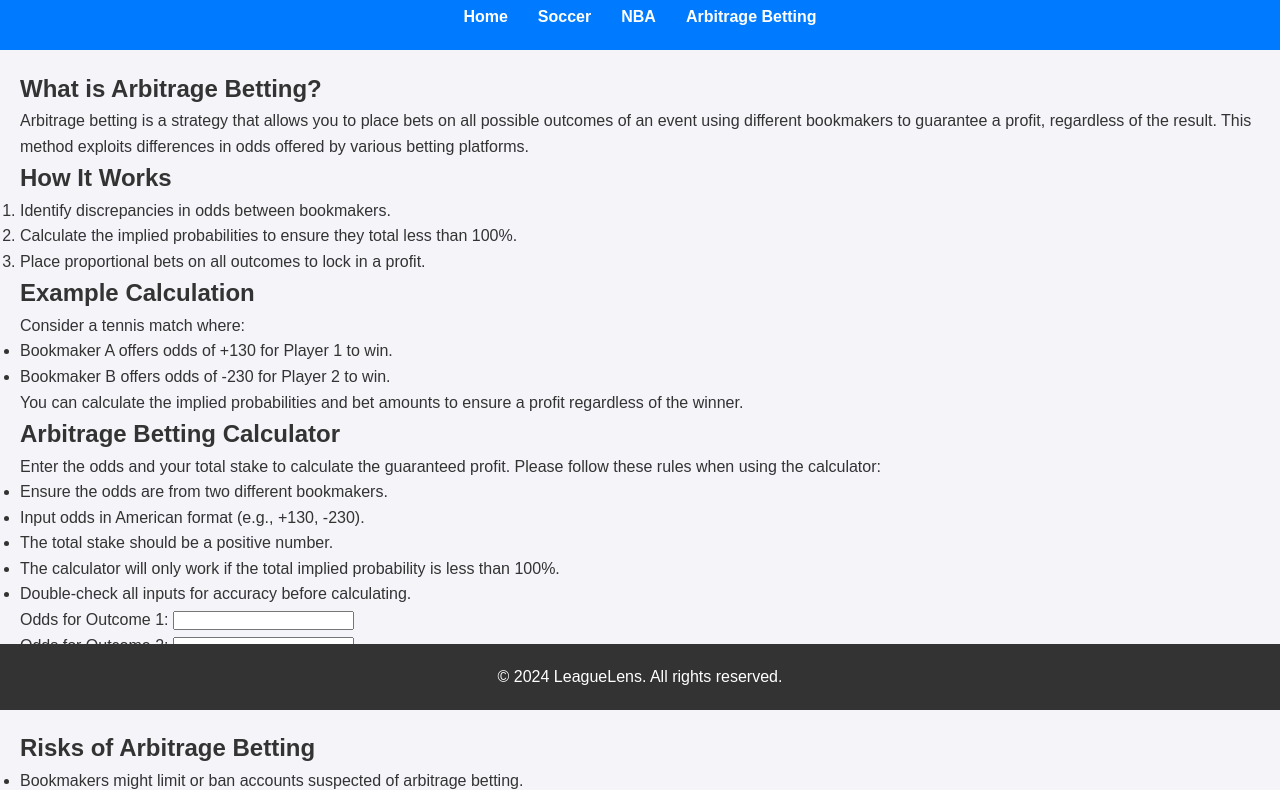
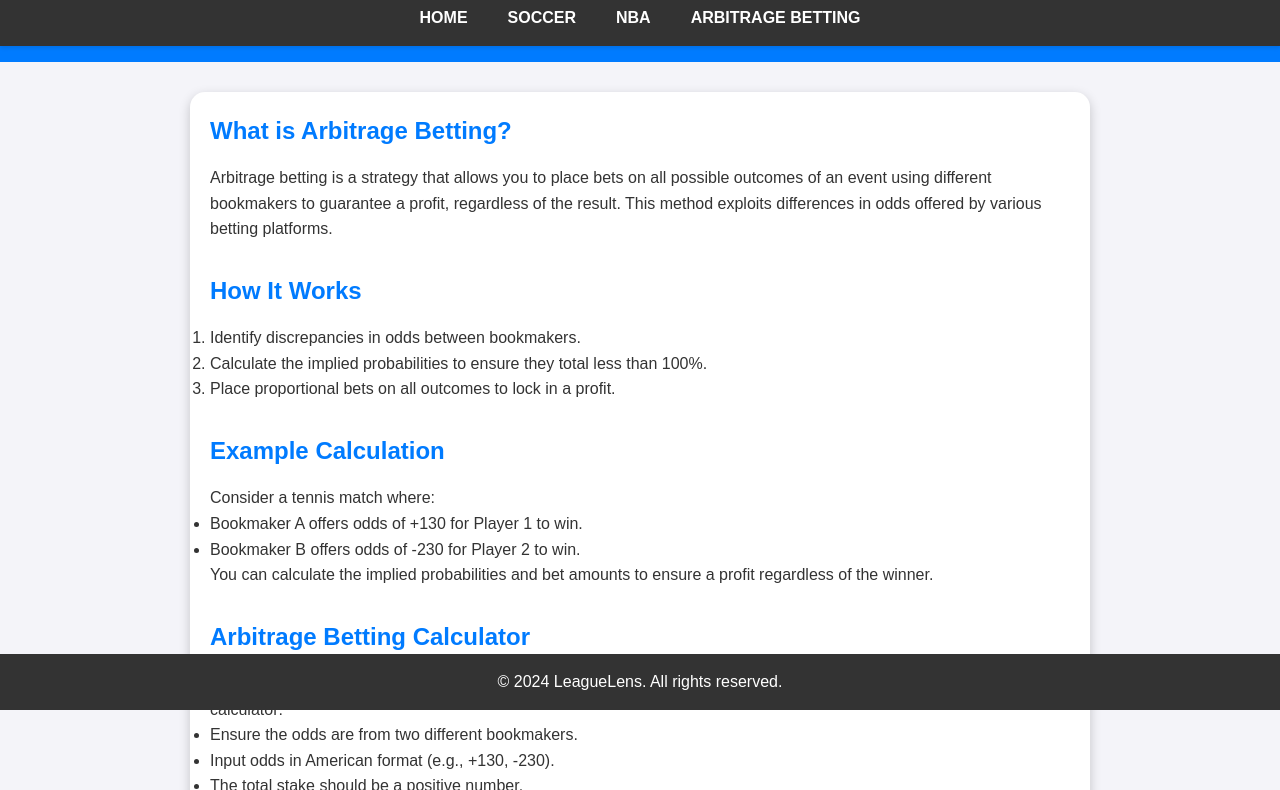
Before and after one commit to Shafian/LeagueLens, a website: page public/arbitrage.html in a window 1280 px wide. Shown: the part 90-880 px from the top of the page. Drawn offline with Linux system fonts and the light colour scheme.

Commit message:
fixed the arbitrage and index pages

```diff
--- a/public/arbitrage.html
+++ b/public/arbitrage.html
@@ -6,6 +6,116 @@
     <meta http-equiv="X-UA-Compatible" content="IE=edge">
     <title>Arbitrage Betting</title>
     <link rel="stylesheet" href="css/styles.css">
+    <style>
+        body {
+            font-family: Arial, sans-serif;
+            line-height: 1.6;
+            margin: 0;
+            padding: 0;
+            background-color: #f4f4f9;
+            color: #333;
+        }
+        .site-header {
+            background-color: #007bff;
+            color: white;
+            padding: 1rem 0;
+            text-align: center;
+        }
+        .site-header h1 {
+            margin: 0;
+        }
+        nav {
+            background: #333;
+            box-shadow: 0 2px 4px rgba(0, 0, 0, 0.1);
+        }
+        nav ul {
+            list-style: none;
+            padding: 0;
+            margin: 0;
+            display: flex;
+            justify-content: center;
+        }
+        nav ul li {
+            margin: 0;
+        }
+        nav ul li a {
+            display: block;
+            padding: 15px 20px;
+            color: white;
+            text-decoration: none;
+            font-weight: bold;
+            text-transform: uppercase;
+            transition: background 0.3s;
+        }
+        nav ul li a:hover {
+            background: #555;
+        }
+        main {
+            max-width: 900px;
+            margin: 30px auto;
+            padding: 20px;
+            background: white;
+            border-radius: 15px;
+            box-shadow: 0 4px 12px rgba(0, 0, 0, 0.2);
+        }
+        h2 {
+            color: #007bff;
+            margin-bottom: 15px;
+        }
+        form {
+            margin-top: 20px;
+            padding: 20px;
+            border: 2px solid #ddd;
+            border-radius: 15px;
+            background-color: #f9f9f9;
+        }
+        form label {
+            display: block;
+            margin-top: 10px;
+            font-weight: bold;
+        }
+        form input {
+            width: 100%;
+            padding: 10px;
+            margin: 10px 0;
+            border: 1px solid #ddd;
+            border-radius: 5px;
+            font-size: 14px;
+        }
+        form button {
+            display: block;
+            width: 100%;
+            padding: 15px;
+            background-color: #007bff;
+            color: white;
+            border: none;
+            border-radius: 5px;
+            font-size: 16px;
+            font-weight: bold;
+            cursor: pointer;
+        }
+        form button:hover {
+            background-color: #0056b3;
+        }
+        #result {
+            margin-top: 20px;
+            padding: 15px;
+            border: 2px solid #007bff;
+            border-radius: 10px;
+            background-color: #e9f7ff;
+            font-size: 16px;
+        }
+        section {
+            margin-bottom: 30px;
+        }
+        footer {
+            text-align: center;
+            margin-top: 30px;
+            padding: 15px 0;
+            background: #333;
+            color: white;
+        }
+    </style>
     <script>
         function calculateArbitrage() {
             const odds1 = document.getElementById('odds1').value;
@@ -44,9 +154,9 @@
             const profit = (stake / totalImpliedProb) - stake;
 
             document.getElementById('result').innerHTML = `
-                Stake on Outcome 1: $${stake1.toFixed(2)}<br>
-                Stake on Outcome 2: $${stake2.toFixed(2)}<br>
-                Guaranteed Profit: $${profit.toFixed(2)}
+                <strong>Stake on Outcome 1:</strong> $${stake1.toFixed(2)}<br>
+                <strong>Stake on Outcome 2:</strong> $${stake2.toFixed(2)}<br>
+                <strong>Guaranteed Profit:</strong> $${profit.toFixed(2)}
             `;
         }
     </script>
@@ -112,7 +222,7 @@
                 <button type="submit">Calculate</button>
             </form>
 
-            <div id="result" style="margin-top: 20px; font-weight: bold;"></div>
+            <div id="result"></div>
         </section>
 
         <section>
```
Also changed, not shown: public/index.html (+14 -15 lines).
